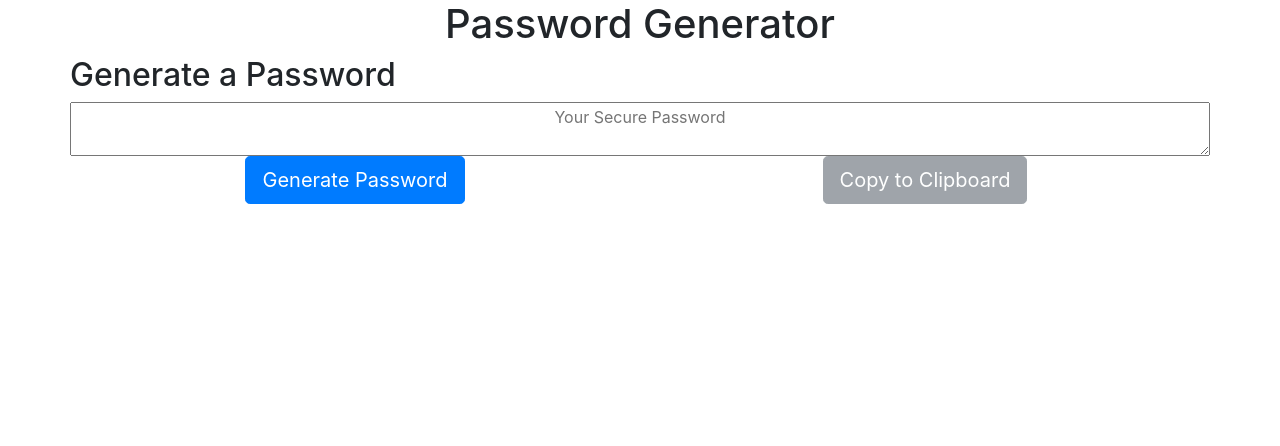
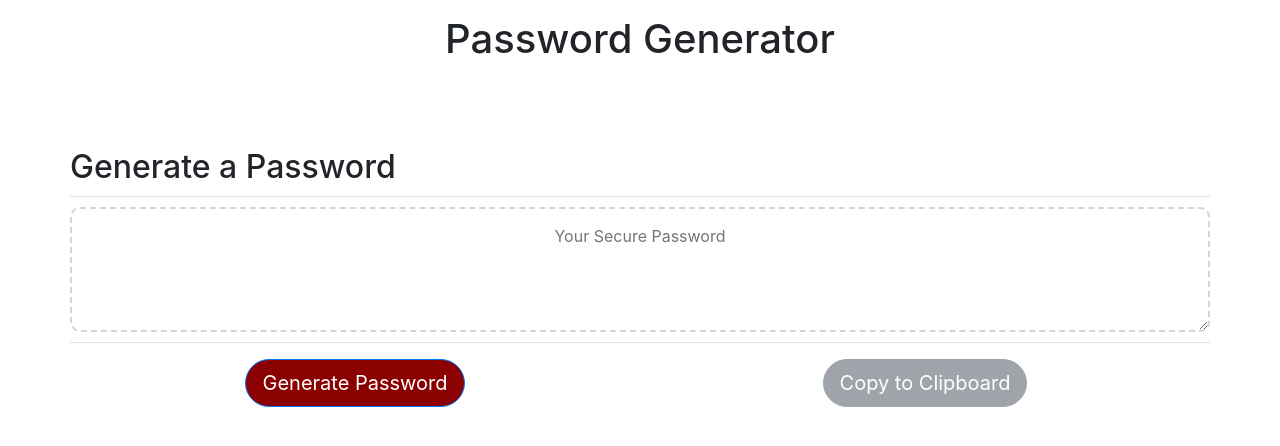
Before and after one commit to kyle074613/Password-Generator, a plain HTML site: page index.html in a window 1280 px wide. Drawn offline with nearby package versions, Linux system fonts and the light colour scheme.

Commit message:
added a bit more bootstrap formatting in HTML

```diff
--- a/index.html
+++ b/index.html
@@ -9,6 +9,7 @@
 
     <link rel="stylesheet" href="https://cdnjs.cloudflare.com/ajax/libs/twitter-bootstrap/4.3.1/css/bootstrap.min.css"
         integrity="sha256-YLGeXaapI0/5IgZopewRJcFXomhRMlYYjugPLSyNjTY=" crossorigin="anonymous" />
+    <link rel="stylesheet" href="style.css">
 </head>
 
 <body>
@@ -17,7 +18,7 @@
             <h1>Password Generator</h1>
         </div>
 
-        <div class="row">
+        <div class="row border-bottom">
             <h2>Generate a Password</h2>
         </div>
 
@@ -26,7 +27,7 @@
                 placeholder="Your Secure Password"></textarea>
         </div>
 
-        <div class="row">
+        <div class="row pt-3 mb-5 border-top">
             <div class="col-6 text-center">
                 <button type="button" class="btn btn-primary btn-lg" id="generate-btn">Generate Password</button>
             </div>
--- a/style.css
+++ b/style.css
@@ -0,0 +1,25 @@
+h1{
+    margin-top: 15px;
+    margin-bottom: 75px;
+}
+
+h2{
+    margin: 10px 0;
+}
+
+#password-box{
+    margin: 10px 0;
+    height: 125px;
+    border: lightgray dashed 2px;
+    border-radius: 10px;
+    padding: 15px 5px;
+}
+
+#generate-btn,
+#copy-btn{
+    border-radius: 30px;
+}
+
+#generate-btn{
+    background-color: darkred;
+}
```
